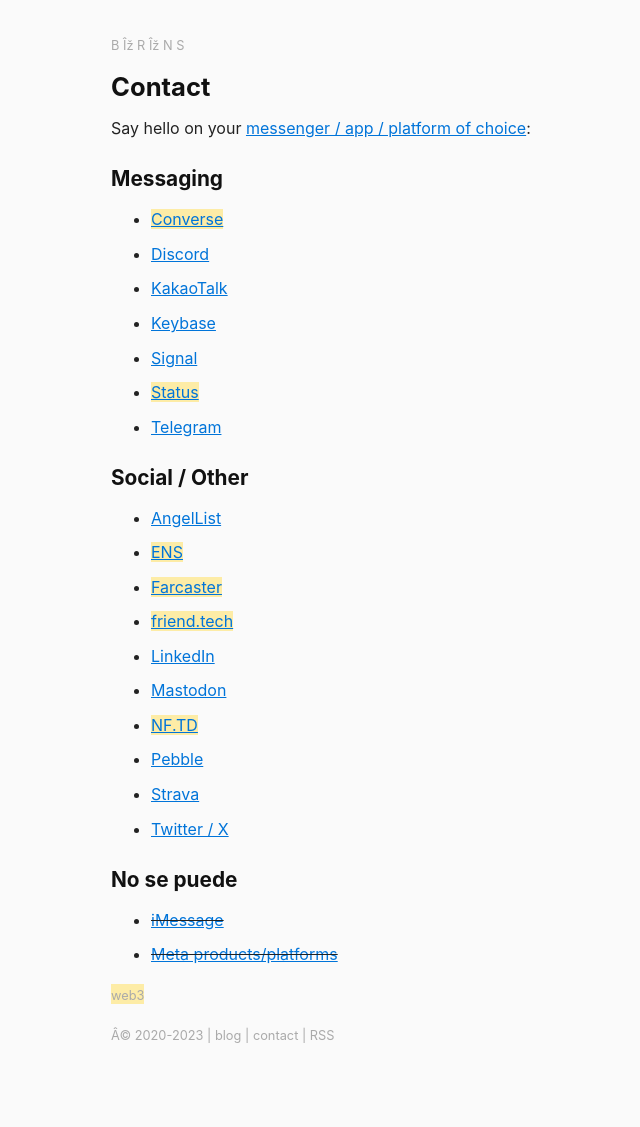
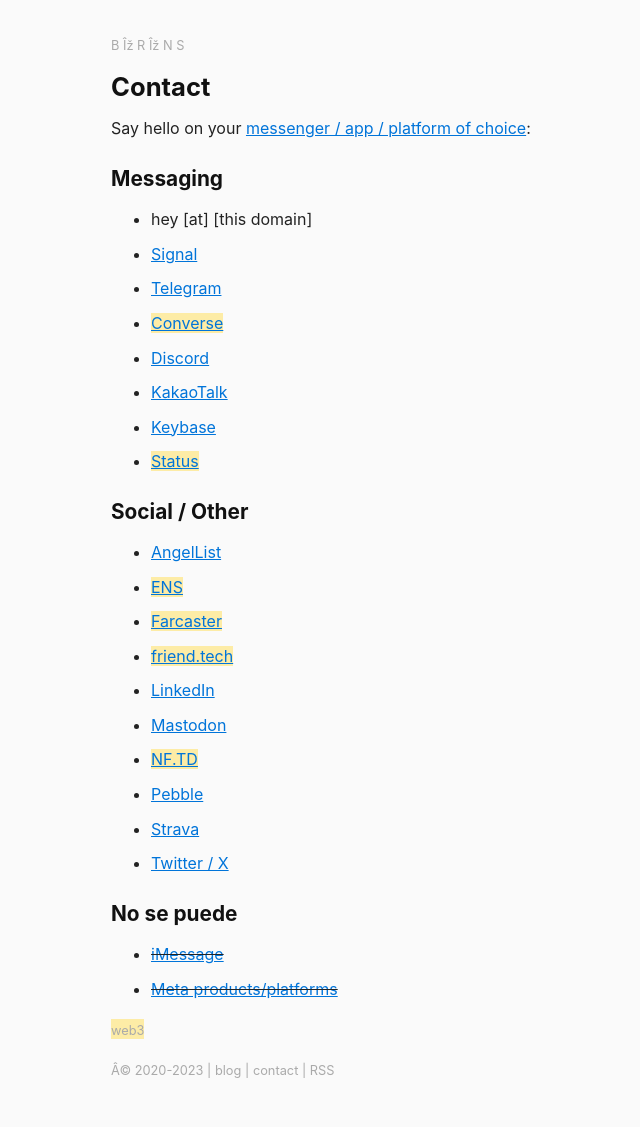
Before and after one commit to berensp/berensp.github.io, a Jekyll site: the page built from pages/contact.md, in a window 1280 px wide. Shown: the whole page, without its empty margins (209-849 px from the left). Built offline with Jekyll 4.4.1, drawn with Linux system fonts in a browser that asks for light colours; a script that is not in the unit is left out; before the commit the page ends 1093 px from its top, so only the background shows below that.

Commit message:
Update contact.md

```diff
--- a/pages/contact.md
+++ b/pages/contact.md
@@ -8,13 +8,15 @@
 Say hello on your <a href="https://imgs.xkcd.com/comics/chat_systems.png" target="_blank">messenger / app / platform of choice</a>:
 
 ## Messaging
+- hey [at] [this domain]
+- <a href="https://signal.org" target="_blank">Signal</a>
+- <a href="https://t.me/berensp" target="_blank">Telegram</a>
 - <mark><a href="https://getconverse.app/dm/berensp.eth" target="_blank">Converse</a></mark>
 - <a href="https://discordapp.com/users/181094465874821120" target="_blank">Discord</a>
 - <a href="../assets/images/kakao.berensp.jpg" target="_blank">KakaoTalk</a>
 - <a href="https://keybase.io/berens" target="_blank">Keybase</a>
-- <a href="https://signal.org" target="_blank">Signal</a>
 - <mark><a href="https://join.status.im/u/0x04fef6e494c4db1d25d1b144f3914747cdf8164e5208dafe7fd1926d3d75e7b545ff02d0571ccf788ff0fff8065616967de51935e76d90a04a47df82cead041f57" target="_blank">Status</a></mark>
-- <a href="https://t.me/berensp" target="_blank">Telegram</a>
+
 
 ## Social / Other
 - <a href="https://angel.co/berens" target="_blank">AngelList</a>
```
